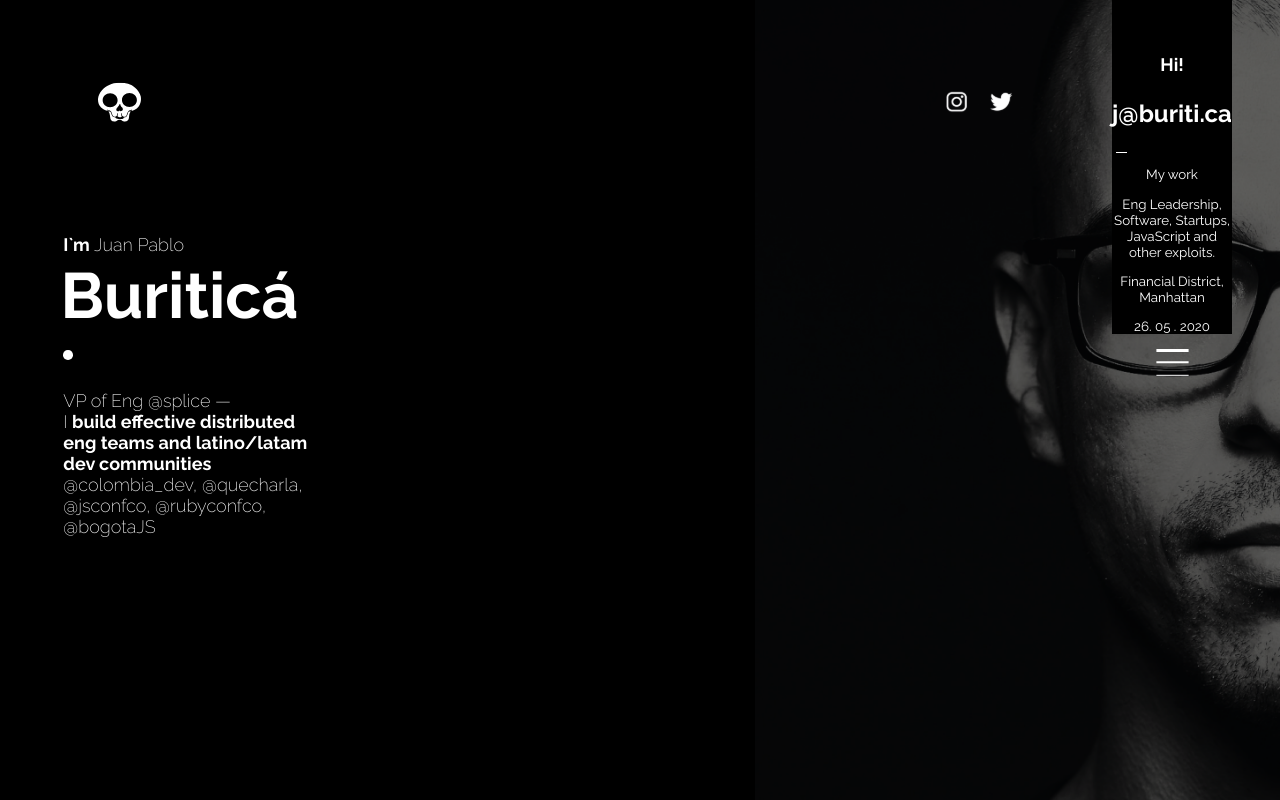
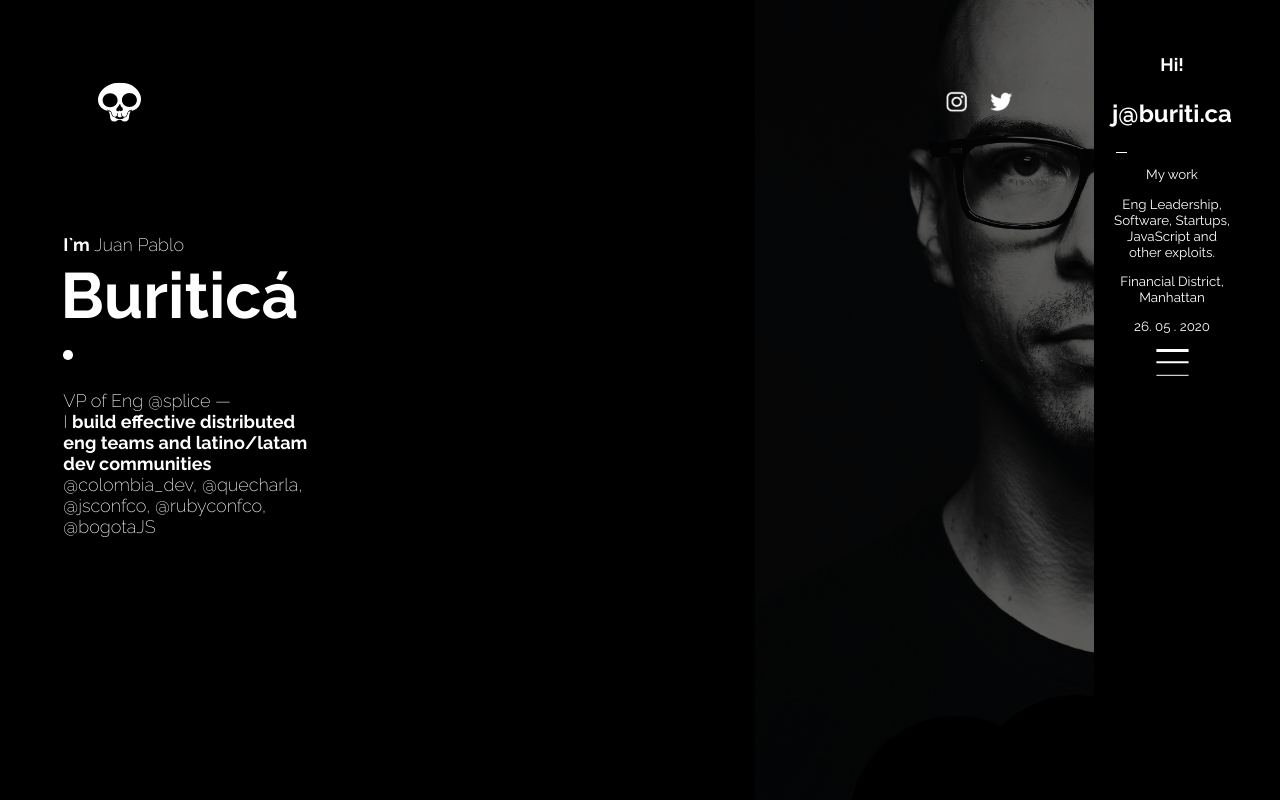
Before and after one commit to Ladiega/jpDemo, a Next.js app: page / in a window 1280 px wide. Shown: the top 800 px of the page. Built offline with nearby package versions, Linux system fonts and the light colour scheme.

Commit message:
buritica photo ugdate

```diff
--- a/componets/background/background.module.css
+++ b/componets/background/background.module.css
@@ -8,10 +8,15 @@
 
 .background_1{
     position:absolute;
-    margin-left:29% ;
-    margin-top: -11%;
+    width: 339px;
+
+
+    margin-left:9.5%;
+    margin-top: -5%;
     max-width: 100%;
     background-color: rgb(0, 0, 0);/*buriticas img back ground*/
+
+
     z-index: 1;
 }
 .buritica_img{
@@ -48,7 +53,6 @@
     -webkit-border-radius: 50%;
     border-radius: 50%;
     background-color: black;
-    /*background-color: cadetblue;*/
     z-index: 5;
     }
 
```
